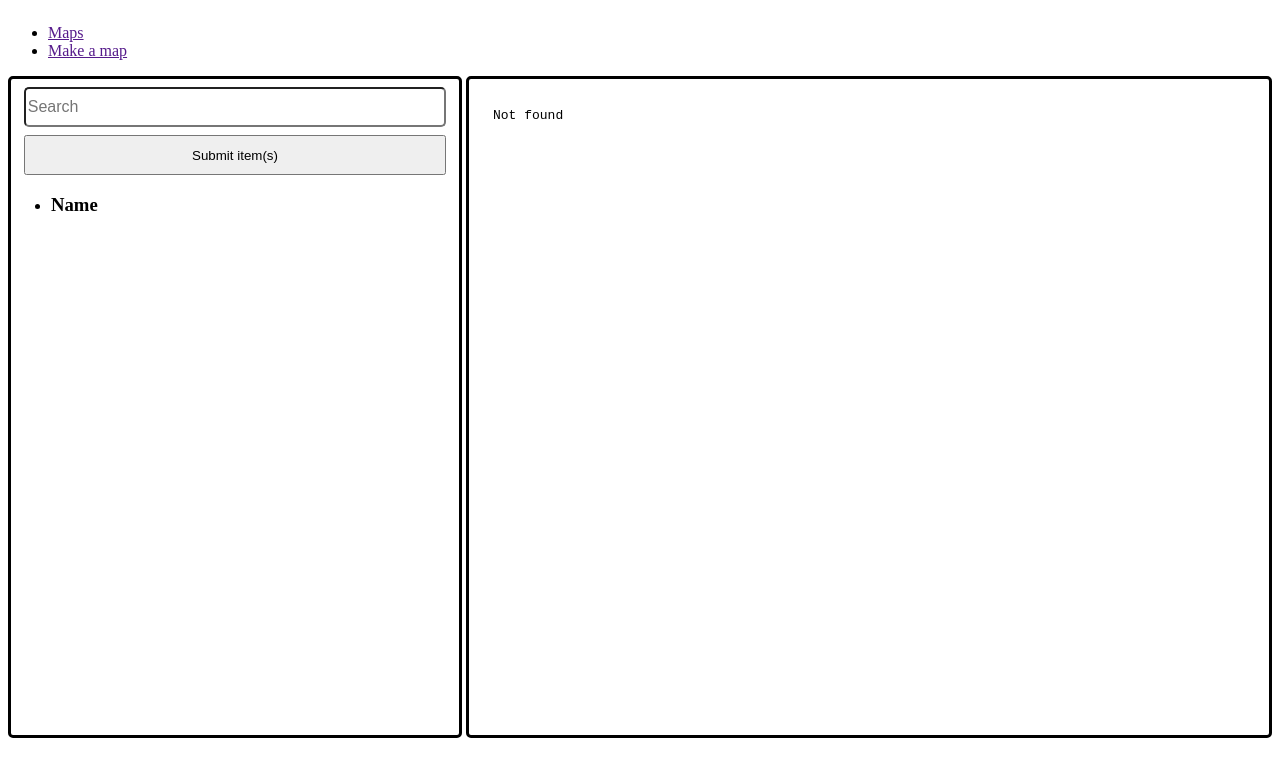
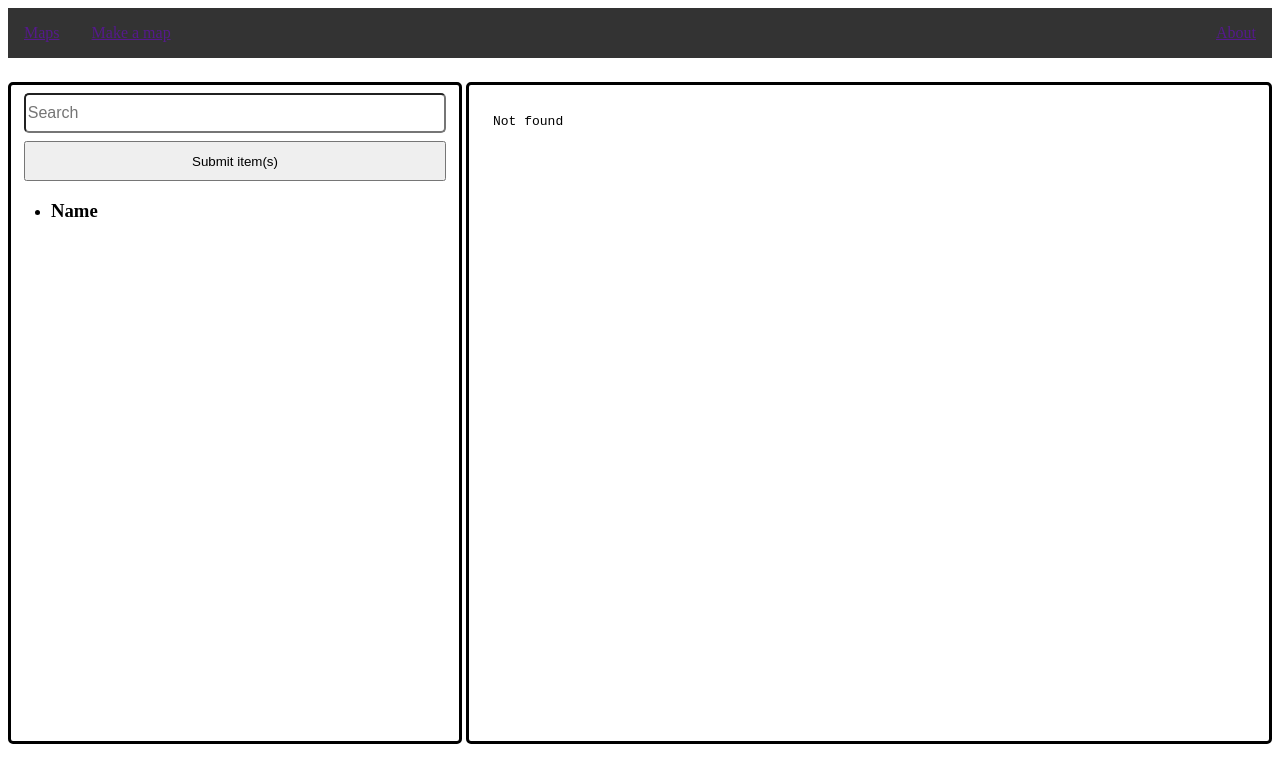
Before and after one commit to idkhow2type/map-stem-2023, a website: page views/maps.html in a window 1280 px wide. Drawn offline with Linux system fonts and the light colour scheme.

Commit message:
nav bar added

```diff
--- a/public/maps.css
+++ b/public/maps.css
@@ -1,13 +1,36 @@
 :root {
     --div-h: 82vh;
-    --nav-h: 100vh - var(--div-h)
+    --nav-h: 100vh - var(--div-h);
+    --div-space: 3vh;
 }
 
 .horizontal-nav-bar {
-    width: 100vw;
+    width: 100%;
     height: var(--nav-h);
-    display: flex;
+    list-style-type: none;
+    margin: 0;
+    padding: 0;
+    overflow: hidden;
+    background-color: #333;
 }
+
+.nav-bullet {
+    float: left;
+    display: block;
+    padding: 1em;
+    background-color: #333;
+}
+
+.nav-about {
+    float: right;
+    display: block;
+    padding: 1em;
+    background-color: #333;
+}
+
+li a:hover {
+    background-color: #111;
+  }
 
 .map-list {
     border-radius: 5px;
@@ -15,6 +38,7 @@
     width: 35vw;
     height: var(--div-h);
     position: absolute;
+    margin-top: var(--div-space);
 }
 .map-preview {
     border-radius: 5px;
@@ -22,6 +46,8 @@
     width: calc(65vw - 32px);
     height: var(--div-h);
     float: right;
+    margin-top: var(--div-space);
+
 }
 
 .input {
--- a/views/maps.html
+++ b/views/maps.html
@@ -5,13 +5,17 @@
         <meta name="viewport" content="width=device-width, initial-scale=1.0" />
         <title>Document</title>
         <link rel="stylesheet" href="/maps.css">
+        <script>
+            console.log()
+        </script>
     </head>
 
     <body>
-        <nav class="horizontal-nav-bar">
-            <ul>
-                <li><a href="">Maps</a></li>
-                <li><a href="">Make a map</a></li>
+        <nav>
+            <ul class="horizontal-nav-bar">
+                <li class="nav-bullet"><a href="">Maps</a></li>
+                <li class="nav-bullet"><a href="">Make a map</a></li>
+                <li class="nav-about"><a href="">About</a></li>
             </ul>
         </nav>
         <main>
```
Also changed, not shown: 1 other file.
